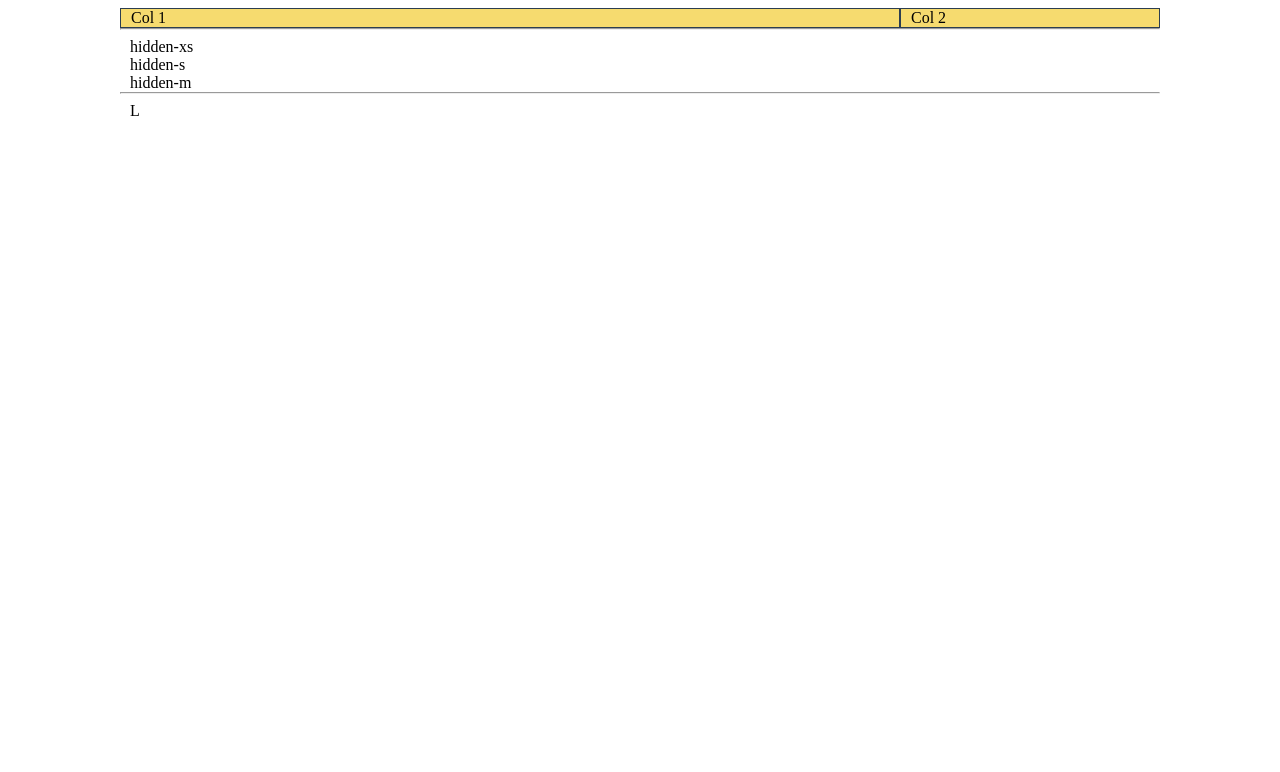
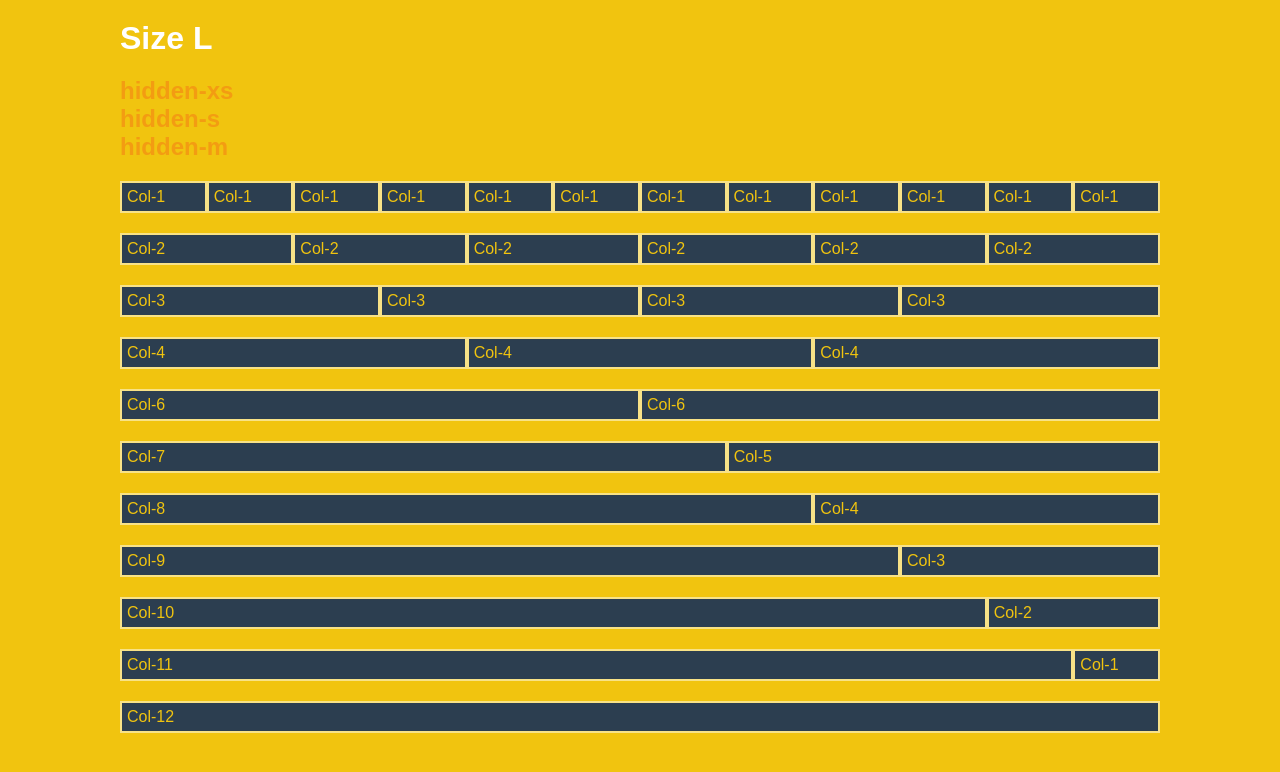
Before and after one commit to boluge/Basic_Grid, a website: page index.html in a window 1280 px wide. Drawn offline with Linux system fonts and the light colour scheme.

Commit message:
add colors

```diff
--- a/assets/sass/_grid.scss
+++ b/assets/sass/_grid.scss
@@ -14,13 +14,6 @@ $container_extrasmall: 100% !default;
 $container_small: 100% !default;
 $container_medium: 80% !default;
 $container_large: 1040px !default;
-
-%col {
-	float: left;
-	position: relative;
-	min-height: 1px;
-	padding: 0 $grid_gutter * 0.5;
-}
 
 %clearfix {
 	&:before, &:after { content:""; display:table; }
@@ -48,8 +41,9 @@ $container_large: 1040px !default;
 }
 
 .row {
-	margin: 0 $grid_gutter * -0.5;
+	//margin: 0 $grid_gutter * -0.5;
 	@extend %clearfix;
+	overflow: hidden;
 }
 
 .container {
--- a/assets/sass/style.scss
+++ b/assets/sass/style.scss
@@ -1,12 +1,30 @@
 @import "grid";
 
 
-$bordergrid : #2c3e50;
-$bggrid: #f1c40f;
+$bordergrid : #f1c40f;
+$bggrid: #2c3e50;
+
+body {
+	font-family: sans-serif;
+	color: $bordergrid;
+	background: $bordergrid;
+	h1 {
+		color: #fff;
+		padding:0; margin: 0 0 20px 0;
+	}
+	h2 {
+		padding:0; margin: 0;
+		color: #f39c12
+	}
+	.row {
+		margin-top: 20px;
+	}
+}
 
 @for $i from 1 through $grid_columns {
-	.col-s-#{$i}, .col-m-#{$i}, .col-l-#{$i}{
-		background:rgba(#f1c40f,0.6);
-		border: 1px solid $bordergrid;
+	.col-#{$i}, .col-s-#{$i}, .col-m-#{$i}, .col-l-#{$i}{
+		background:$bggrid;
+		border: 2px solid lighten($bordergrid,25);
+		padding: 5px;
 	}
 }
--- a/index.html
+++ b/index.html
@@ -7,18 +7,88 @@
 </head>
 <body>
 	<div class="container row">
-		<div class="col-6 col-s-3 col-m-4 col-l-9">Col 1</div>
-		<div class="col-6 col-s-9 col-m-8 col-l-3">Col 2</div>
-		<hr>
-		<div class="col-12 hidden-xs">hidden-xs</div>
-		<div class="col-12 hidden-s">hidden-s</div>
-		<div class="col-12 hidden-m">hidden-m</div>
-		<div class="col-12 hidden-l">hidden-l</div>
-		<hr>
-		<div class="col-12 visible-xs">XS</div>
-		<div class="col-12 visible-s">S</div>
-		<div class="col-12 visible-m">M</div>
-		<div class="col-12 visible-l">L</div>
+		<h1 class="visible-xs">Size XS</h1>
+		<h1 class="visible-s">Size S</h1>
+		<h1 class="visible-m">Size M</h1>
+		<h1 class="visible-l">Size L</h1>
+
+		<h2 class="hidden-xs">hidden-xs</h2>
+		<h2 class="hidden-s">hidden-s</h2>
+		<h2 class="hidden-m">hidden-m</h2>
+		<h2 class="hidden-l">hidden-l</h2>
+
+		<div class="row">
+			<div class="col-1"><span>Col-1</span></div>
+			<div class="col-1">Col-1</div>
+			<div class="col-1">Col-1</div>
+			<div class="col-1">Col-1</div>
+			<div class="col-1">Col-1</div>
+			<div class="col-1">Col-1</div>
+			<div class="col-1">Col-1</div>
+			<div class="col-1">Col-1</div>
+			<div class="col-1">Col-1</div>
+			<div class="col-1">Col-1</div>
+			<div class="col-1">Col-1</div>
+			<div class="col-1">Col-1</div>
+		</div>
+
+		<div class="row">
+			<div class="col-2">Col-2</div>
+			<div class="col-2">Col-2</div>
+			<div class="col-2">Col-2</div>
+			<div class="col-2">Col-2</div>
+			<div class="col-2">Col-2</div>
+			<div class="col-2">Col-2</div>
+		</div>
+
+		<div class="row">
+			<div class="col-3">Col-3</div>
+			<div class="col-3">Col-3</div>
+			<div class="col-3">Col-3</div>
+			<div class="col-3">Col-3</div>
+		</div>
+
+		<div class="row">
+			<div class="col-4">Col-4</div>
+			<div class="col-4">Col-4</div>
+			<div class="col-4">Col-4</div>
+		</div>
+
+		<div class="row">
+			<div class="col-6">Col-6</div>
+			<div class="col-6">Col-6</div>
+		</div>
+
+		<div class="row">
+			<div class="col-7">Col-7</div>
+			<div class="col-5">Col-5</div>
+		</div>
+
+		<div class="row">
+			<div class="col-8">Col-8</div>
+			<div class="col-4">Col-4</div>
+		</div>
+
+		<div class="row">
+			<div class="col-9">Col-9</div>
+			<div class="col-3">Col-3</div>
+		</div>
+
+		<div class="row">
+			<div class="col-10">Col-10</div>
+			<div class="col-2">Col-2</div>
+		</div>
+
+		<div class="row">
+			<div class="col-11">Col-11</div>
+			<div class="col-1">Col-1</div>
+		</div>
+
+		<div class="row">
+			<div class="col-12">Col-12</div>
+		</div>
+
+
 	</div>
 </body>
 </html>
```
Also changed, not shown: css/style.css.
